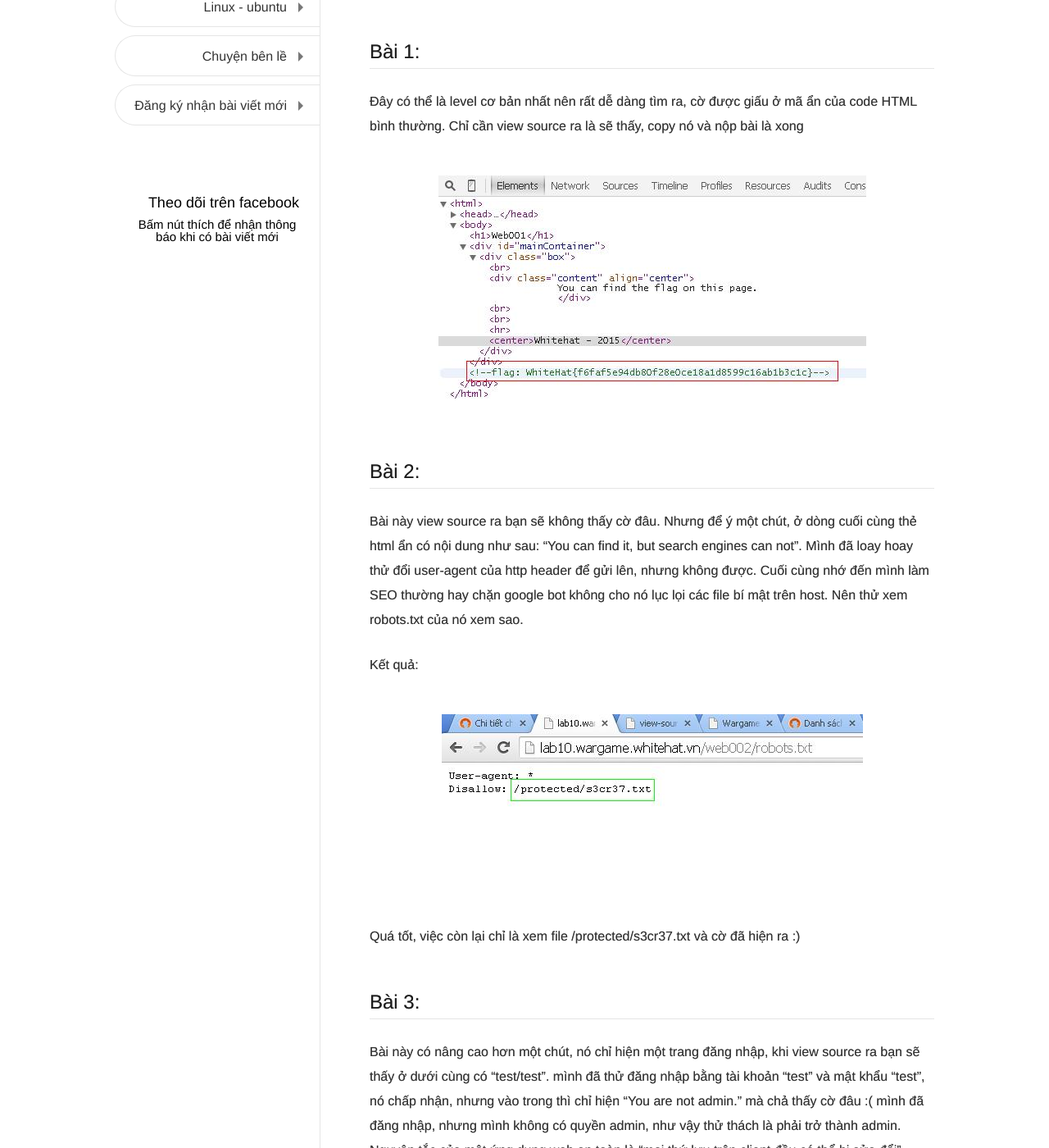
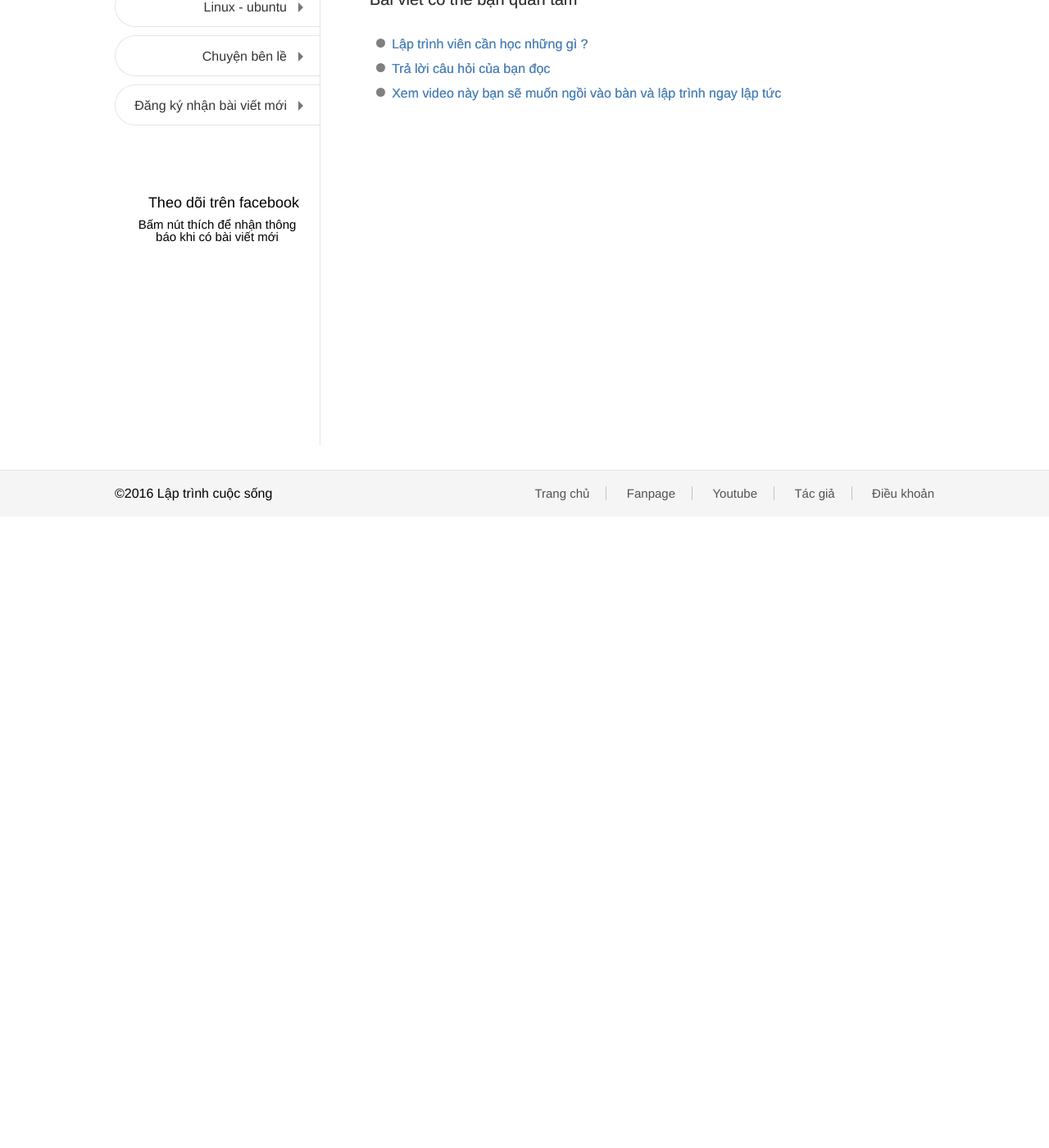
Before and after one commit to nguyentest/laptrinhcuocsong, a Jekyll site: the page built from _posts/2017-04-04-huong-dan-giai-whitehat-wargame-web-security-bai-1-den-bai-4.md, in a window 1280 px wide and 1400 px high, scrolled down 377 px. Shown: the whole window at 82% size. Built offline with Jekyll 4.4.1, drawn with Linux system fonts in a browser that asks for light colours; after the commit the page ends 1007 px from its top, so only the background shows below that; some of the changed text lies outside the part shown.

```diff
--- a/_posts/2017-04-04-huong-dan-giai-whitehat-wargame-web-security-bai-1-den-bai-4.md
+++ b/_posts/2017-04-04-huong-dan-giai-whitehat-wargame-web-security-bai-1-den-bai-4.md
@@ -13,45 +13,3 @@
 ---
 
 WhiteHat WarGame là trang web hacking test của diễn đàn hacker mũ trắng Việt Nam (do lão Quảng BKAV tạo ra :) được thiết kế dạng capture the flag (cướp cờ) với nhiều cấp độ từ dễ đến khó. Rất hữu ích cho các bạn mới tìm hiểu về lĩnh vực bảo mật thông tin. Trong bài viết này mình sẽ hướng dẫn các bạn giải từ bài 1 đến bài 4 của web security challenge.
-
-Bạn có thể xem tất cả các thử thách tại đây: [https://wargame.whitehat.vn/Challenges/List/2](https://wargame.whitehat.vn/Challenges/List/2)
-
-## Bài 1:
-
-Đây có thể là level cơ bản nhất nên rất dễ dàng tìm ra, cờ được giấu ở mã ẩn của code HTML bình thường. Chỉ cần view source ra là sẽ thấy, copy nó và nộp bài là xong
-
-![white hat hacking](images/whitehat-wargame-1.jpg)
-
-## Bài 2:
-
-Bài này view source ra bạn sẽ không thấy cờ đâu. Nhưng để ý một chút, ở dòng cuối cùng thẻ html ẩn có nội dung như sau: “You can find it, but search engines can not”. Mình đã loay hoay thử đổi user-agent của http header để gửi lên, nhưng không được. Cuối cùng nhớ đến mình làm SEO thường hay chặn google bot không cho nó lục lọi các file bí mật trên host. Nên thử xem robots.txt của nó xem sao.
-
-Kết quả:
-
-![white hat hacking](images/whitehat-wargame-2.jpg)
-
-
-Quá tốt, việc còn lại chỉ là xem file /protected/s3cr37.txt và cờ đã hiện ra :)
-
-## Bài 3:
-
-Bài này có nâng cao hơn một chút, nó chỉ hiện một trang đăng nhập, khi view source ra bạn sẽ thấy ở dưới cùng có “test/test”. mình đã thử đăng nhập bằng tài khoản “test” và mật khẩu “test”, nó chấp nhận, nhưng vào trong thì chỉ hiện “You are not admin.” mà chả thấy cờ đâu :( mình đã đăng nhập, nhưng mình không có quyền admin, như vậy thử thách là phải trở thành admin. Nguyên tắc của một ứng dụng web an toàn là “mọi thứ lưu trên client đều có thể bị sửa đổi”, mình thử xem cookie của nó thì thế này:
-
-![white hat hacking](images/whitehat-wargame-3.jpg)
-
-
-Việc còn lại là sửa cookie của nó và F5. Bạn có thể sử dụng extension có tên là Edit This Cookie để sửa, copy cờ và đi nộp bài
-
-## Bài 4:
-
-Ở bài này nó chỉ hiện một ô nhập mật khẩu trống trơn và vô tình :) khi view source ra mình nhận được một đoạn mã javascript loằng ngoằng như thế này:
-
-![white hat hacking](images/whitehat-wargame-4.jpg)
-
-Đây là một đoạn javascript đã được mã hóa obfuscator, may mà hồi xưa mình hay tìm cách mã hóa code php để khỏi bị xóa bản quyền khi share code nên biết cái này. Sau khi tìm một vài công cụ decode nó, mình đã có code javascript thô:
-
-![white hat hacking](images/whitehat-wargame-5.jpg)
-
-Như các bạn thấy, dòng 1 đến 9 có nhiệm vụ tạo ra mật khẩu, mình chỉ việc tạo một file html mới, copy dòng 1 đến 9 vào, thêm `console.log(correct)` rồi chạy là có được mật khẩu: `egonsrtyzfdsrty`
-
-Đến đây thì thằng bạn gọi mình đi uống bia, đúng lúc đang thèm. Hi vọng các bạn cảm thấy thú vị khi đọc bài viết này, các bài tiếp theo mình sẽ đăng bài giải trong các post kế tiếp.
```
